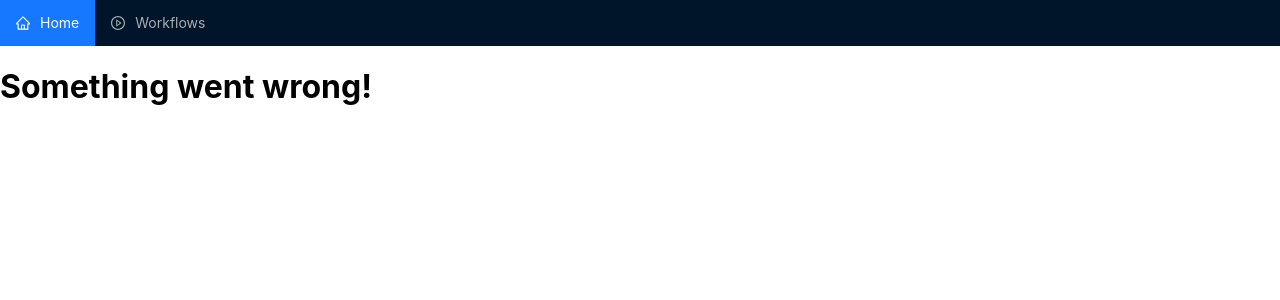
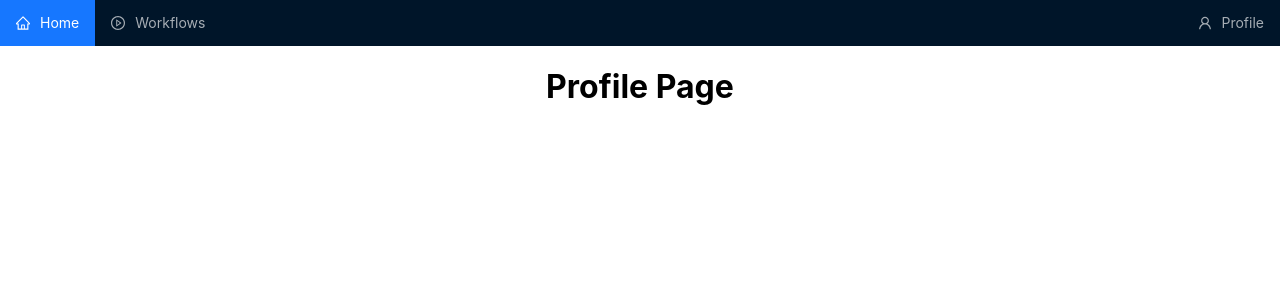
Before and after one commit to sidathasiri/workflow-automation-pwa, a React (Create React App) app: page /profile in a window 1280 px wide. Shown: the top 300 px of the page. Built offline with nearby package versions, Linux system fonts and the light colour scheme.

Commit message:
Add profile page

```diff
--- a/src/App.tsx
+++ b/src/App.tsx
@@ -4,6 +4,8 @@ import HomePage from './pages/Home';
 import InProgressWorkflowsPage from './pages/Workflows/InProgress';
 import CompletedWorkflowsPage from './pages/Workflows/Completed';
 import ErrorPage from './pages/ErrorPage';
+import './App.css';
+import ProfilePage from './pages/Profile';
 
 function App() {
   return (
@@ -19,6 +21,10 @@ function App() {
           path='/workflows/completed'
           element={<CompletedWorkflowsPage />}
         />
+        <Route
+          path='/profile'
+          element={<ProfilePage />}
+        />
         <Route path='*' element={<ErrorPage />} />
       </Routes>
     </div>
--- a/src/components/Navbar/menuItems.tsx
+++ b/src/components/Navbar/menuItems.tsx
@@ -4,6 +4,7 @@ import {
   HomeOutlined,
   Loading3QuartersOutlined,
   PlayCircleOutlined,
+  UserOutlined,
 } from '@ant-design/icons';
 
 const items: MenuProps['items'] = [
@@ -34,6 +35,12 @@ const items: MenuProps['items'] = [
       },
     ],
   },
+  {
+    label: 'Profile',
+    key: 'profile',
+    icon: <UserOutlined />,
+    style: { marginLeft: 'auto' },
+  },
 ];
 
 export default items;
--- a/src/pages/Home/index.tsx
+++ b/src/pages/Home/index.tsx
@@ -1,7 +1,7 @@
 function HomePage() {
   return (
     <div>
-      <h1>Home</h1>
+      <h1>Home Page</h1>
     </div>
   );
 }
--- /dev/null
+++ b/src/pages/Profile/index.tsx
@@ -0,0 +1,9 @@
+function ProfilePage() {
+  return (
+    <div>
+      <h1>Profile Page</h1>
+    </div>
+  );
+}
+
+export default ProfilePage;
--- a/src/pages/Workflows/Completed/index.tsx
+++ b/src/pages/Workflows/Completed/index.tsx
@@ -3,7 +3,7 @@ import Workflow from '../../../components/Workflow';
 function CompletedWorkflowsPage() {
   return (
     <div>
-      <h1>Completed</h1>
+      <h1>Completed Workflows</h1>
       <Workflow />
     </div>
   );
--- a/src/pages/Workflows/InProgress/index.tsx
+++ b/src/pages/Workflows/InProgress/index.tsx
@@ -3,7 +3,7 @@ import Workflow from '../../../components/Workflow';
 function InProgressWorkflowsPage() {
   return (
     <div>
-      <h1>In Progress</h1>
+      <h1>In Progress Workflows</h1>
       <Workflow />
     </div>
   );
```
